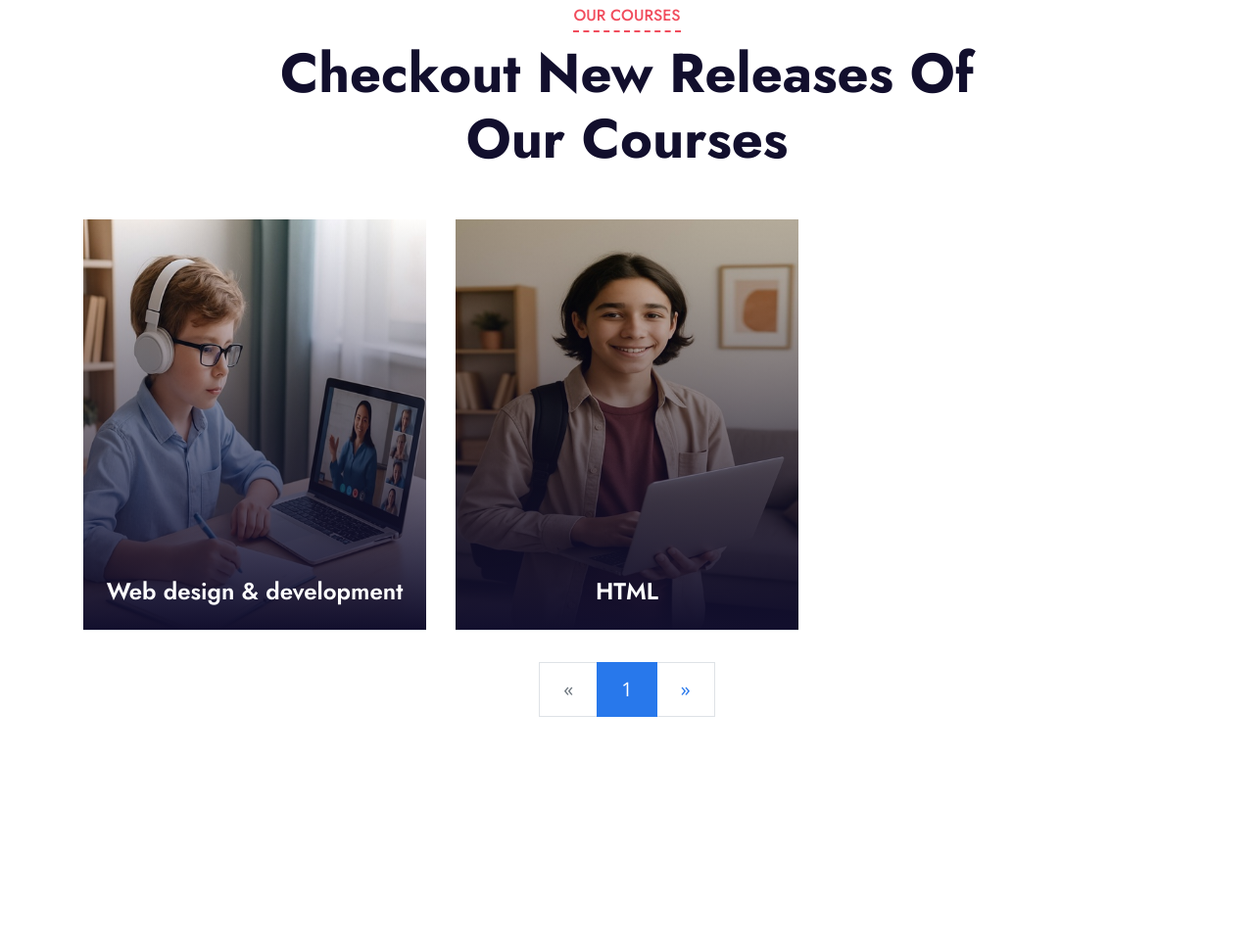
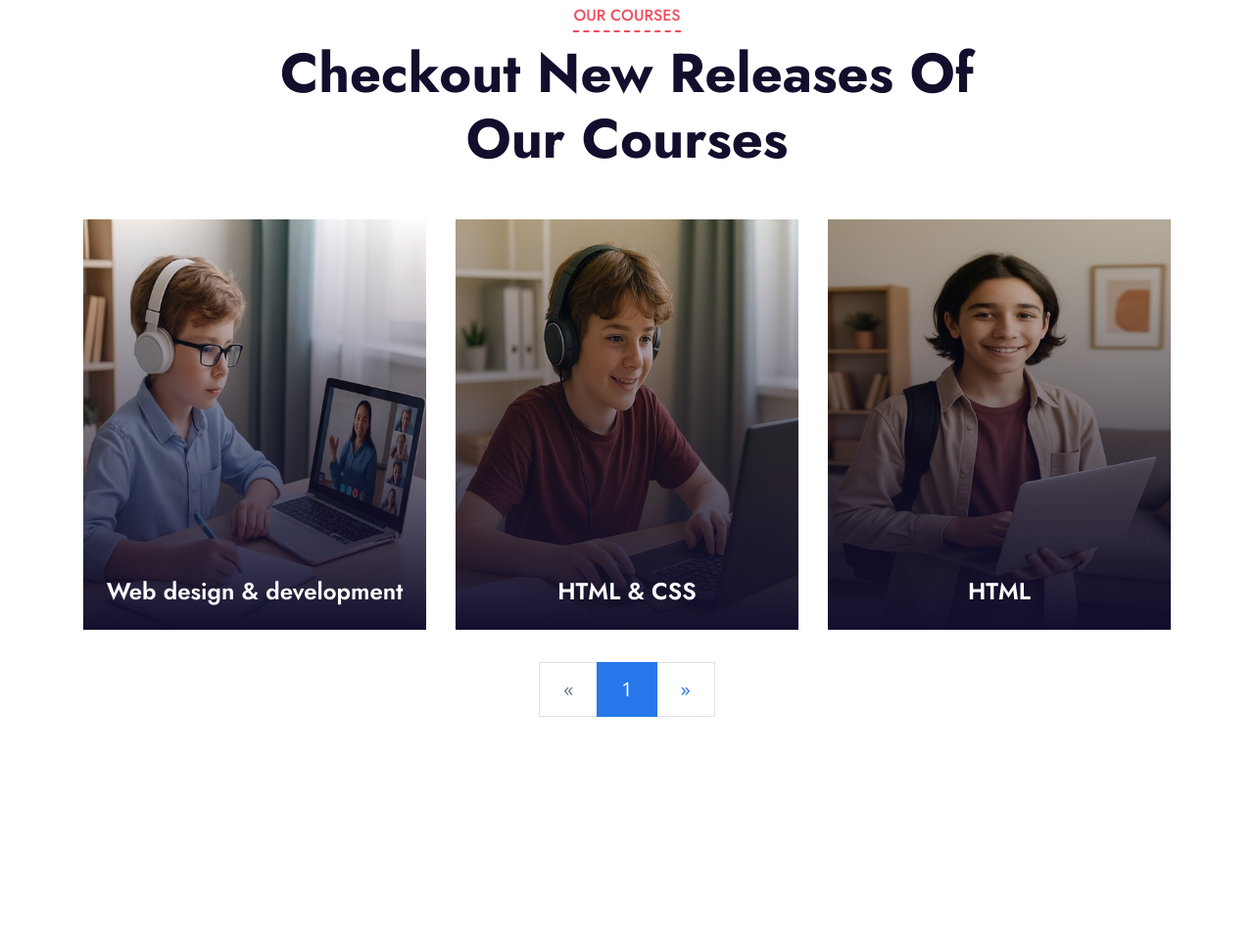
Before and after one commit to Beatricevd/MicroMind, a plain HTML site: page index.html in a window 1280 px wide. Shown: the part 1846-2815 px from the top of the page at 98% size. Drawn offline with nearby package versions, Linux system fonts and the light colour scheme.

Commit message:
Update index.html

```diff
--- a/index.html
+++ b/index.html
@@ -182,6 +182,16 @@ Oameni ce au investit timp și răbdare în ei. IT nu este o muncă ușoră dar
                             <h4 class="text-center text-white px-3">Web design & development </h4>
                             <div class="border-top w-100 mt-3">
 
+                            </div>
+                        </div>
+                    </a>
+                </div>
+                <div class="col-lg-4 col-md-6 pb-4">
+                    <a class="courses-list-item position-relative d-block overflow-hidden mb-2" href="detail.html">
+                        <img class="img-fluid" src="img/sln.jpg" alt="">
+                        <div class="courses-text">
+                            <h4 class="text-center text-white px-3">HTML & CSS </h4>
+                            <div class="border-top w-100 mt-3">
                             </div>
                         </div>
                     </a>
```
